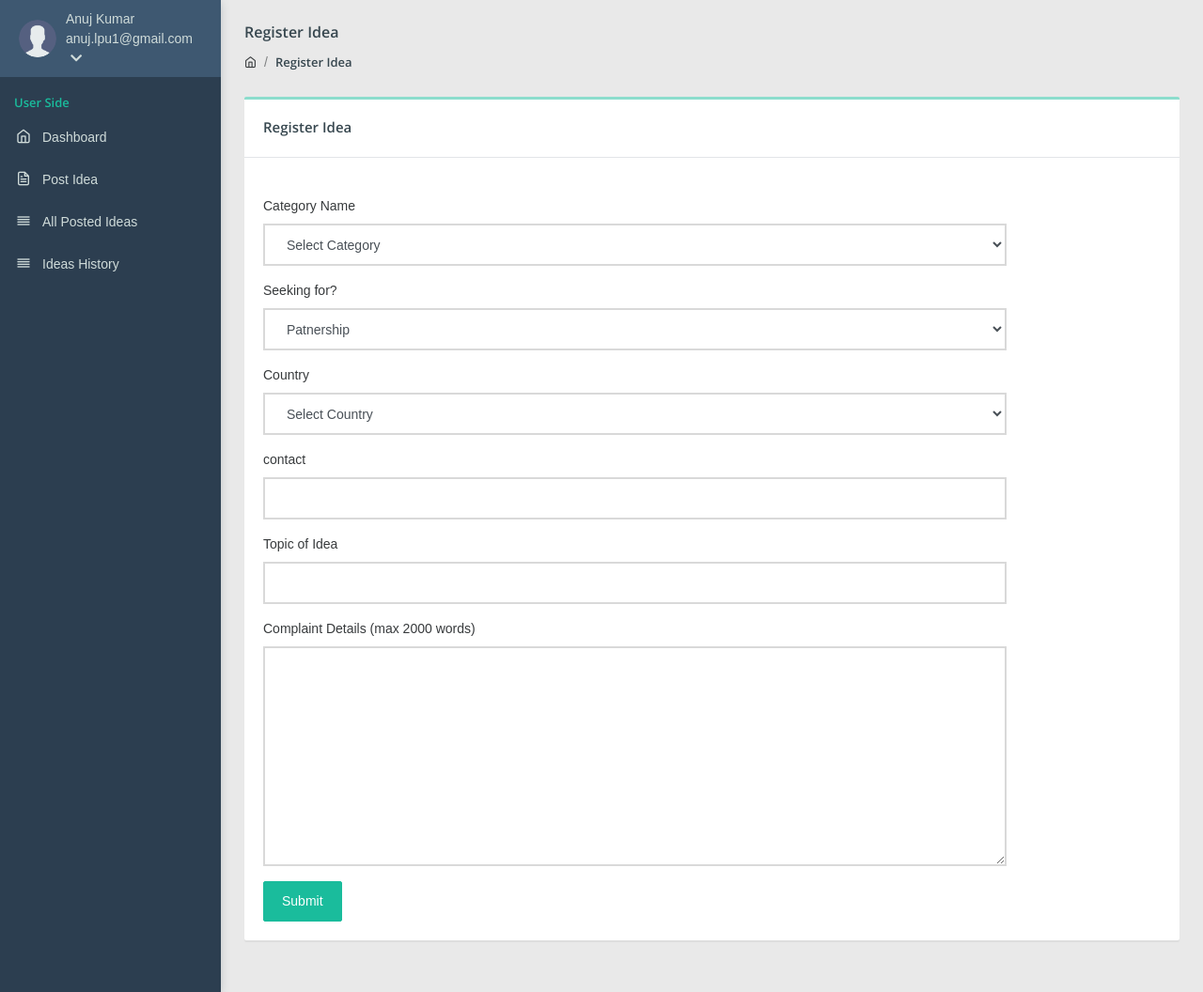
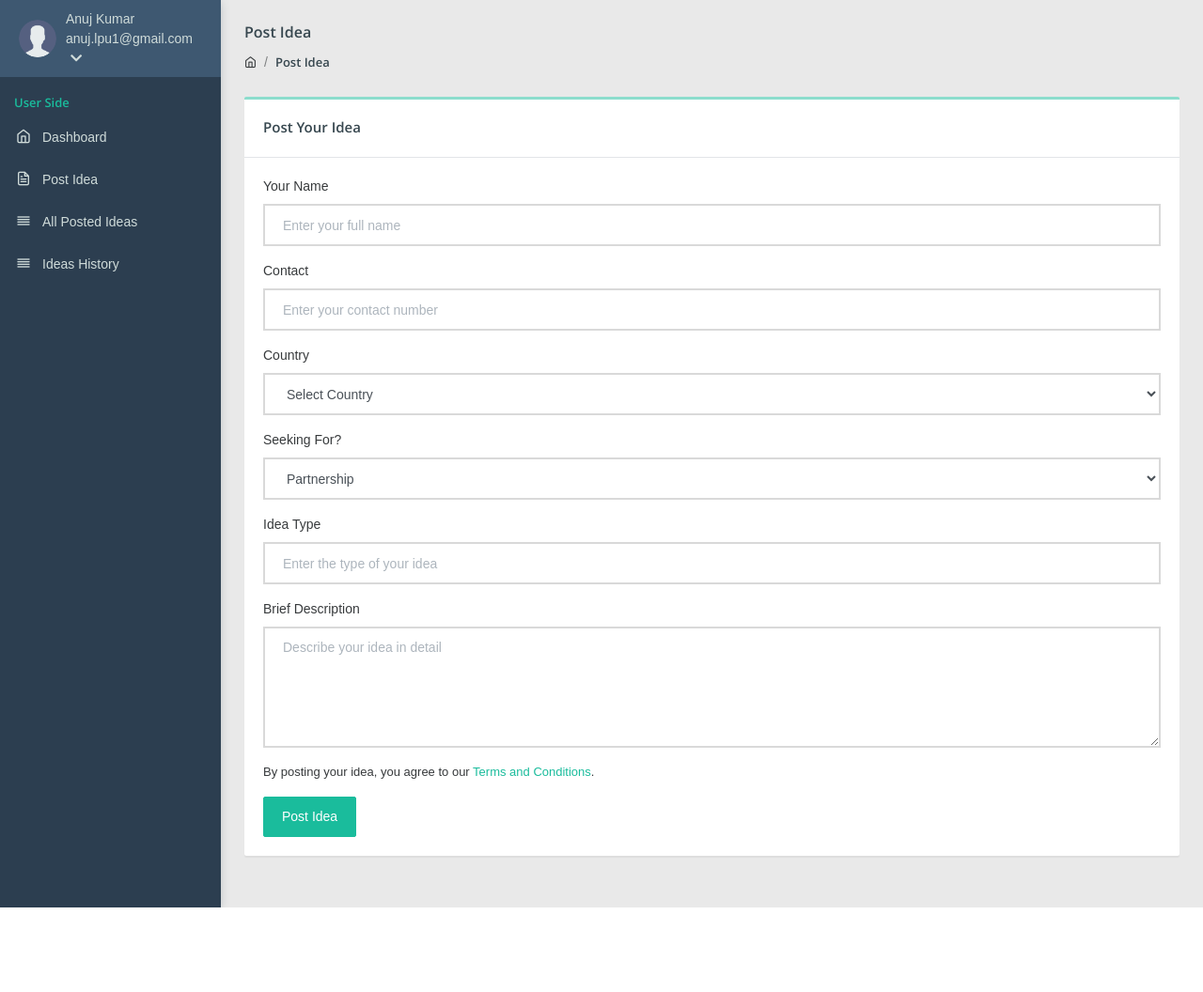
Before and after one commit to SimonAwiti/smartideas.io, a PHP site: page /cms/user/register-complaint.php in a window 1280 px wide. Shown: the part 56-1112 px from the top of the page at 94% size. After the commit the page ends 1022 px from the top, so only its background shows below. Run offline with PHP 8.4, Linux system fonts and the light colour scheme; a user stored in the database is signed in; data comes from the database, SQL or seed files in the repository; some web fonts are replaced.

Commit message:
updated alghorithim for liking and posting ideas

```diff
--- a/user/logout.php
+++ b/user/logout.php
@@ -4,7 +4,7 @@ include("include/config.php");
 $_SESSION['login']=="";
 date_default_timezone_set('Asia/Kolkata');
 $ldate=date( 'd-m-Y h:i:s A', time () );
-mysqli_query($con,"UPDATE userlog  SET logout = '$ldate' WHERE username = '".$_SESSION['login']."' ORDER BY id DESC LIMIT 1");
+//mysqli_query($con,"UPDATE userlog  SET logout = '$ldate' WHERE username = '".$_SESSION['login']."' ORDER BY id DESC LIMIT 1");
 session_unset();
 
 ?>
--- a/user/register-complaint.php
+++ b/user/register-complaint.php
@@ -1,215 +1,137 @@
-
 <?php
 session_start();
 include('include/config.php');
-error_reporting(0);
-if(strlen($_SESSION['id'])==0)
-    {
+error_reporting(E_ALL);
+ini_set('display_errors', 1);
+
+if (!isset($_SESSION['id']) || strlen($_SESSION['id']) == 0) {
     header('location:index.php');
-}
-else{
-date_default_timezone_set('Asia/Kolkata');// change according timezone
-$currentTime = date( 'd-m-Y h:i:s A', time () );
-
-
-// Ensure the 'contact' information is stored in the session before
-if(isset($_SESSION['contact'])){
-        $contact = $_SESSION['contact']; // Retrieve contact from session
-} else {
-    $contact = ''; // Default to an empty string if session does not have contact
+    exit();
 }
 
+if ($_SERVER['REQUEST_METHOD'] == 'POST' && isset($_POST['submit'])) {
+    $uid = $_SESSION['id'];
+    $name = trim($_POST['name']);
+    $contact = trim($_POST['contact']);
+    $country = trim($_POST['country']);
+    $in_search_of = trim($_POST['in_search_of']);
+    $idea_type = trim($_POST['idea_type']);
+    $brief_description = trim($_POST['brief_description']);
+    $votes = 0;
 
-if(isset($_POST['submit']))
-{
-$uid=$_SESSION['id'];
-$category=$_POST['category'];
-$complaintype=$_POST['complaintype'];
-$state=$_POST['state'];
-$noc=$_POST['noc'];
-$complaintdetials=$_POST['complaindetails'];
-$contact=$_POST['contact'];
-// get the image extension
-//$extension = substr($compfile,strlen($compfile)-4,strlen($compfile));
-
-// allowed extensions
-//$allowed_extensions = array(".jpg","jpeg",".png",".gif",".pdf",".PDF",".doc","docx");
-// Validation for allowed extensions .in_array() function searches an array for a specific value.
-//if(!in_array($extension,$allowed_extensions))
-//{
-//echo "<script>alert('Invalid format. Only jpg / jpeg/ png /gif format allowed');</script>";
-//}
-//else
-//{
-//rename the image file
-//$compfilenew=md5($compfile).$extension;
-
-// Code for move image into directory
-//move_uploaded_file($_FILES["compfile"]["tmp_name"],"complaintdocs/".$compfilenew);
-
-$query=mysqli_query($con,"insert into tblcomplaints(userId,category,complaintType,state,noc,complaintDetails,contact) values('$uid','$category','$complaintype','$state','$noc','$complaintdetials','$contact')");
-// code for show complaint number
-$sql=mysqli_query($con,"select complaintNumber from tblcomplaints  order by complaintNumber desc limit 1");
-while($row=mysqli_fetch_array($sql))
-{
- $cmpn=$row['complaintNumber'];
-}
-$complainno=$cmpn;
-echo '<script> alert("Your new idea has been successfully filled and your idea no is  "+"'.$complainno.'")</script>';
-//}
+    $stmt = $con->prepare("INSERT INTO ideas (name, contact, country, in_search_of, idea_type, brief_description, votes) VALUES (?, ?, ?, ?, ?, ?, ?)");
+    if (!$stmt) {
+        die("Prepare failed: " . $con->error);
     }
 
+    $stmt->bind_param("ssssssi", $name, $contact, $country, $in_search_of, $idea_type, $brief_description, $votes);
+
+    if ($stmt->execute()) {
+        echo '<script>alert("Your idea has been successfully posted!");</script>';
+    } else {
+        echo '<script>alert("Something went wrong. Please try again.");</script>';
+        echo "Execute failed: " . $stmt->error;
+    }
+    $stmt->close();
+}
 ?>
+
 <!DOCTYPE html>
 <html lang="en">
 
 <head>
-    <title>smartidea.io||Register Idea</title>
+    <title>smartidea.io || Post Idea</title>
+    <!-- Vendor CSS -->
+    <link rel="stylesheet" href="../admin/assets/css/style.css">
+</head>
 
+<body class="">
+    <?php include('include/sidebar.php'); ?>
+    <?php include('include/header.php'); ?>
 
-    <!-- vendor css -->
-    <link rel="stylesheet" href="../admin/assets/css/style.css">
-
-   <script>
-function getCat(val) {
-  //alert('val');
-
-  $.ajax({
-  type: "POST",
-  url: "getsubcat.php",
-  data:'catid='+val,
-  success: function(data){
-    $("#subcategory").html(data);
-
-  }
-  });
-  }
-  </script>
-
-</head>
-<body class="">
-	<?php include('include/sidebar.php');?>
-	<!-- [ navigation menu ] end -->
-	<!-- [ Header ] start -->
-	<?php include('include/header.php');?>
-
-<!-- [ Main Content ] start -->
+    <!-- [ Main Content ] Start -->
     <section class="pcoded-main-container">
         <div class="pcoded-content">
-        <!-- [ breadcrumb ] start -->
+            <!-- [ Breadcrumb ] Start -->
             <div class="page-header">
                 <div class="page-block">
                     <div class="row align-items-center">
                         <div class="col-md-12">
                             <div class="page-header-title">
-                            <h5 class="m-b-10">Register Idea</h5>
+                                <h5 class="m-b-10">Post Idea</h5>
                             </div>
                             <ul class="breadcrumb">
                                 <li class="breadcrumb-item"><a href="dashboard.php"><i class="feather icon-home"></i></a></li>
-                            <li class="breadcrumb-item"><a href="register-complaint.php">Register Idea</a></li>
-
+                                <li class="breadcrumb-item"><a href="post-idea.php">Post Idea</a></li>
                             </ul>
                         </div>
                     </div>
                 </div>
             </div>
-        <!-- [ breadcrumb ] end -->
-        <!-- [ Main Content ] start -->
+            <!-- [ Breadcrumb ] End -->
+            <!-- [ Main Content ] Start -->
             <div class="row">
-
-            <!-- [ form-element ] start -->
+                <!-- [ Form Element ] Start -->
                 <div class="col-sm-12">
                     <div class="card">
                         <div class="card-header">
-                        <h5>Register Idea</h5>
+                            <h5>Post Your Idea</h5>
                         </div>
                         <div class="card-body">
-                        <div class="row">
-                            <div class="col-md-10">
-
-                                    <br />
-                                <form method="post" name="complaint" enctype="multipart/form-data">
-
-
+                            <form method="post" name="postIdea" onsubmit="return validateForm()">
                                 <div class="form-group">
-                                        <label for="exampleInputEmail1">Category Name</label>
-                                        <select name="category" id="category" class="form-control" onChange="getCat(this.value);" required="">
-<option value="">Select Category</option>
-<?php $sql=mysqli_query($con,"select id,categoryName from category ");
-while ($rw=mysqli_fetch_array($sql)) {
-  ?>
-  <option value="<?php echo htmlentities($rw['id']);?>"><?php echo htmlentities($rw['categoryName']);?></option>
+                                    <label for="name">Your Name</label>
+                                    <input type="text" name="name" class="form-control" placeholder="Enter your full name" required>
+                                </div>
+                                <div class="form-group">
+                                    <label for="contact">Contact</label>
+                                    <input type="text" name="contact" class="form-control" placeholder="Enter your contact number" required>
+                                </div>
+                                <div class="form-group">
+                                    <label for="country">Country</label>
+                                    <select name="country" class="form-control" required>
+                                        <option value="">Select Country</option>
                                         <?php
+                                        $sql = mysqli_query($con, "SELECT stateName FROM state");
+                                        while ($rw = mysqli_fetch_array($sql)) {
+                                            echo '<option value="' . htmlentities($rw['stateName']) . '">' . htmlentities($rw['stateName']) . '</option>';
                                         }
                                         ?>
                                     </select>
-
                                 </div>
                                 <div class="form-group">
-                                        <label for="exampleInputEmail1">Seeking for?</label>
-                                        <select name="complaintype" class="form-control" required="">
-                <option value=" Patnership"> Patnership</option>
+                                    <label for="in_search_of">Seeking For?</label>
+                                    <select name="in_search_of" class="form-control" required>
+                                        <option value="Partnership">Partnership</option>
                                         <option value="Funding">Funding</option>
                                     </select>
-
                                 </div>
                                 <div class="form-group">
-                                        <label for="exampleInputEmail1">Country</label>
-                                        <select name="state" required="required" class="form-control">
-<option value="">Select Country</option>
-<?php $sql=mysqli_query($con,"select stateName from state ");
-while ($rw=mysqli_fetch_array($sql)) {
-  ?>
-  <option value="<?php echo htmlentities($rw['stateName']);?>"><?php echo htmlentities($rw['stateName']);?></option>
-<?php
-}
-?>
-
-</select>
-
+                                    <label for="idea_type">Idea Type</label>
+                                    <input type="text" name="idea_type" class="form-control" placeholder="Enter the type of your idea" required>
                                 </div>
                                 <div class="form-group">
-                                        <label for="exampleInputEmail1">contact</label>
-                                       <input type="text" name="noc" required="required" value="" required="" class="form-control">
-
+                                    <label for="brief_description">Brief Description</label>
+                                    <textarea name="brief_description" class="form-control" rows="5" maxlength="2000" placeholder="Describe your idea in detail" required></textarea>
                                 </div>
-                                     <div class="form-group">
-                                        <label for="exampleInputEmail1">Topic of Idea</label>
-                                       <input type="text" name="noc" required="required" value="" required="" class="form-control">
-
+                                <div class="terms-condition">
+                                 <p>By posting your idea, you agree to our <a href="https://docs.google.com/document/d/1lnMnHYaCE_0hx2n4CYhA8-_YR3WKigy3/edit?usp=sharing&ouid=100446546988873442885&rtpof=true&sd=true" target="_blank">Terms and Conditions</a>.</p>
                                 </div>
-                                     <div class="form-group">
-                                        <label for="exampleInputEmail1">Complaint Details (max 2000 words)</label>
-                                        <textarea  name="complaindetails" required="required" cols="10" rows="10" class="form-control" maxlength="2000"></textarea>
-
-                                    </div>
-                                    <button type="submit" class="btn  btn-primary" name="submit">Submit</button>
+                                <button type="submit" class="btn btn-primary" name="submit">Post Idea</button>
                             </form>
                         </div>
-
-                        </div>
-
-
                     </div>
                 </div>
-
+                <!-- [ Form Element ] End -->
             </div>
-            <!-- [ form-element ] end -->
-        </div>
-        <!-- [ Main Content ] end -->
+            <!-- [ Main Content ] End -->
 
         </div>
     </section>
 
-
-    <!-- Required Js -->
+    <!-- Required JS -->
     <script src="../admin/assets/js/vendor-all.min.js"></script>
     <script src="../admin/assets/js/plugins/bootstrap.min.js"></script>
-
-
-
-
 </body>
 
 </html>
-<?php } ?>
```
Also changed, not shown: allideas.php (+11 -8 lines), index.php (+36 -55 lines), styles.css (+28 -22 lines), user/index.php (+17 -4 lines), vote.php (+7 -10 lines). Lines whose indentation alone changed are shown as unchanged.
